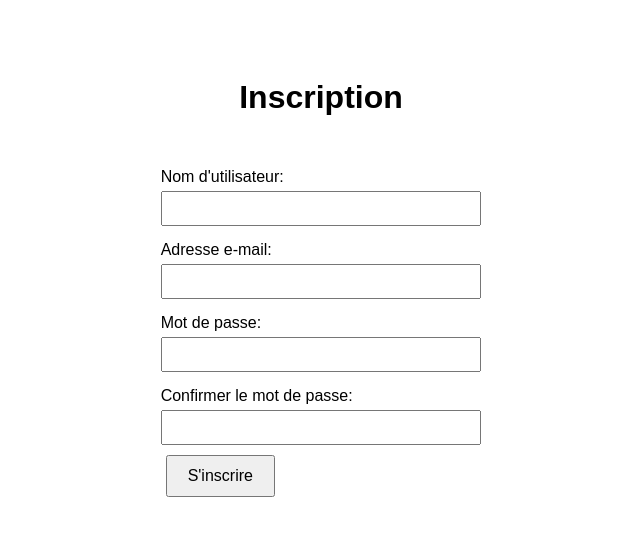
After one commit to DarkSidane/djangoWebsite, a Django app: page /inscription/ in a window 1280 px wide. The commit adds this page. Shown: the top 551 px of the page, without its empty margins (319-959 px from the left). Run offline with Django 5.2, Linux system fonts and the light colour scheme.

Commit message:
prompt 2

```diff
--- a/mysite/home/static/css/styles.css
+++ b/mysite/home/static/css/styles.css
@@ -8,6 +8,26 @@ button {
     padding: 10px 20px;
     margin: 5px;
     font-size: 16px;
+}
+
+form {
+    display: inline-block;
+    text-align: left;
+    margin-top: 20px;
+}
+
+label {
+    display: block;
+    margin-top: 10px;
+}
+
+input[type="text"],
+input[type="email"],
+input[type="password"] {
+    width: 100%;
+    padding: 8px;
+    margin: 5px 0;
+    box-sizing: border-box;
 }
 
 .popup {
@@ -41,19 +61,6 @@ button {
     cursor: pointer;
 }
 
-label {
-    display: block;
-    margin-top: 10px;
-}
-
-input[type="text"],
-input[type="password"] {
-    width: 100%;
-    padding: 8px;
-    margin: 5px 0;
-    box-sizing: border-box;
-}
-
 .popup-content button {
     width: 100%;
     padding: 10px;
--- a/mysite/home/templates/home/index.html
+++ b/mysite/home/templates/home/index.html
@@ -9,7 +9,7 @@
 <body>
     <h1>Bienvenue, utilisateur connecté!</h1>
     <button id="loginBtn">Se connecter</button>
-    <button onclick="window.location.href='/inscription'">S'inscrire</button>
+    <button onclick="window.location.href='{% url 'registration' %}'">S'inscrire</button>
 
     <!-- Popup de connexion -->
     <div id="loginPopup" class="popup">
--- /dev/null
+++ b/mysite/home/templates/home/registration.html
@@ -0,0 +1,28 @@
+<!DOCTYPE html>
+<html lang="fr">
+<head>
+    {% load static %}
+    <meta charset="UTF-8">
+    <title>Inscription</title>
+    <link rel="stylesheet" type="text/css" href="{% static 'css/styles.css' %}">
+</head>
+<body>
+    <h1>Inscription</h1>
+    <form action="/inscription/" method="post">
+        <!-- Nous n'allons pas traiter le POST pour l'instant -->
+        <label for="username">Nom d'utilisateur:</label>
+        <input type="text" id="username" name="username" required>
+
+        <label for="email">Adresse e-mail:</label>
+        <input type="email" id="email" name="email" required>
+
+        <label for="password">Mot de passe:</label>
+        <input type="password" id="password" name="password" required>
+
+        <label for="confirm_password">Confirmer le mot de passe:</label>
+        <input type="password" id="confirm_password" name="confirm_password" required>
+
+        <button type="submit">S'inscrire</button>
+    </form>
+</body>
+</html>
--- a/mysite/home/urls.py
+++ b/mysite/home/urls.py
@@ -4,4 +4,5 @@ from . import views
 
 urlpatterns = [
     path('', views.index, name='index'),
+    path('inscription/', views.registration, name='registration'),
 ]
--- a/mysite/home/views.py
+++ b/mysite/home/views.py
@@ -3,3 +3,6 @@ from django.shortcuts import render
 
 def index(request):
     return render(request, 'home/index.html')
+
+def registration(request):
+    return render(request, 'home/registration.html')
--- a/mysite/mysite/settings.py
+++ b/mysite/mysite/settings.py
@@ -20,7 +20,7 @@ BASE_DIR = Path(__file__).resolve().parent.parent
 # See https://docs.djangoproject.com/en/5.1/howto/deployment/checklist/
 
 # SECURITY WARNING: keep the secret key used in production secret!
-SECRET_KEY = "django-insecure-18*yp9tdli%s(_!sv4nk=&nswz-&c7excg5g@cko6i47e^65)x"
+SECRET_KEY = "django-insecure-m!3yk6zrw5kh65#-nlgd6z*y)@h+ls+#93ysuq*r#43_nt4c4@"
 
 # SECURITY WARNING: don't run with debug turned on in production!
 DEBUG = True
```
Also changed, not shown: mysite/db.sqlite3, 1 other file.
